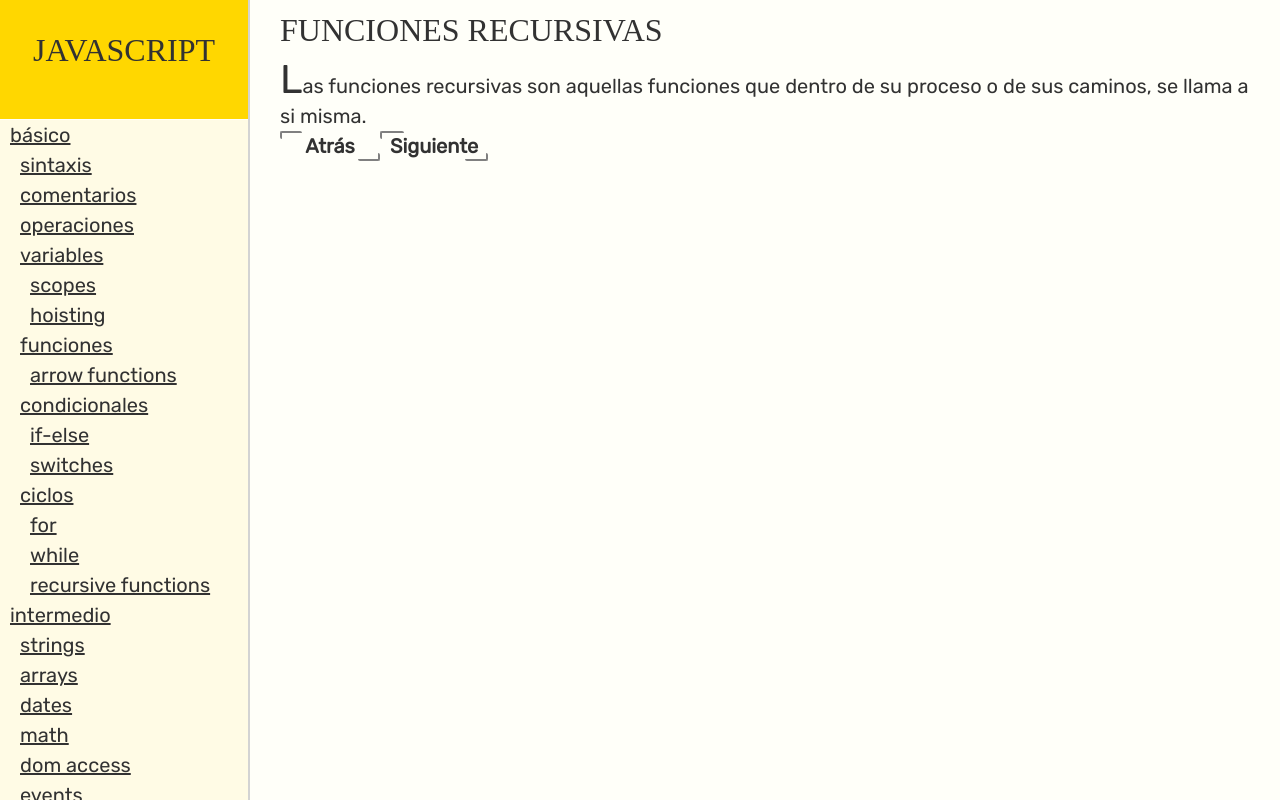
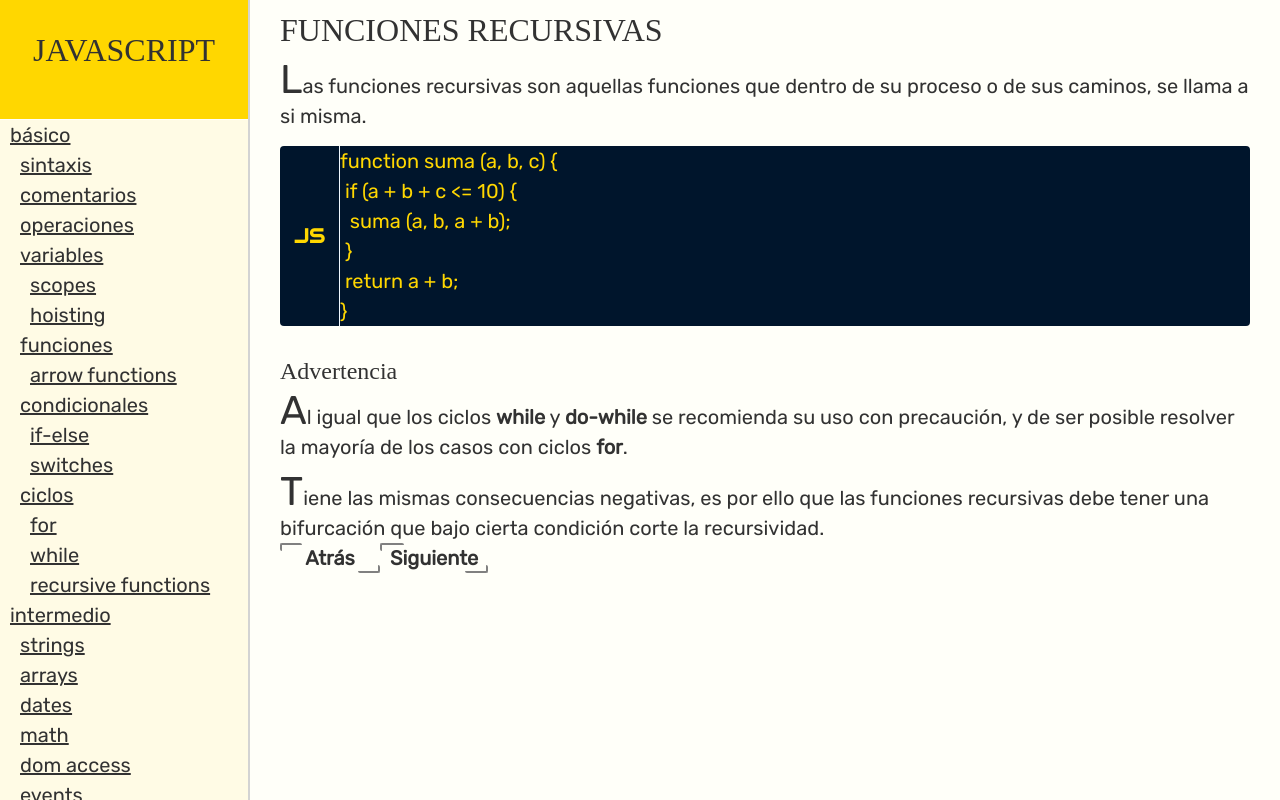
Before and after one commit to cruzortiz99/tsc_react_express_app, a React app: page /basics/loops/recursive-functions in a window 1280 px wide. Built offline with nearby package versions, Linux system fonts and the light colour scheme; a web font is replaced by a local one.

Commit message:
basic function done

```diff
--- a/client/src/pages/Basics/RecursiveFunctions.tsx
+++ b/client/src/pages/Basics/RecursiveFunctions.tsx
@@ -2,6 +2,7 @@ import React from 'react'
 import { AppPagesProps } from '../AppPages'
 import AppContentStructure from '../../components/AppContentStructure/AppContentStructure'
 import AppContentTheory from '../../components/AppContentTheory/AppContentTheory'
+import AppContentCode from '../../components/AppContentCode/AppContentCode'
 
 export default (props: AppPagesProps) => (
   <AppContentStructure title='Funciones recursivas' {...props}>
@@ -11,5 +12,22 @@ export default (props: AppPagesProps) => (
         o de sus caminos, se llama a si misma
       </p>
     </AppContentTheory>
+    <AppContentCode type='js'>
+      {
+        'function suma (a, b, c) {\n if (a + b + c <= 10) {\n  suma (a, b, a + b);\n }\n return a + b;\n}'
+      }
+    </AppContentCode>
+    <AppContentTheory title='Advertencia'>
+      <p>
+        Al igual que los ciclos <strong>while</strong> y{' '}
+        <strong>do-while</strong> se recomienda su uso con precaución, y de ser
+        posible resolver la mayoría de los casos con ciclos <strong>for</strong>
+      </p>
+      <p>
+        Tiene las mismas consecuencias negativas, es por ello que las funciones
+        recursivas debe tener una bifurcación que bajo cierta condición corte la
+        recursividad
+      </p>
+    </AppContentTheory>
   </AppContentStructure>
 )
```
